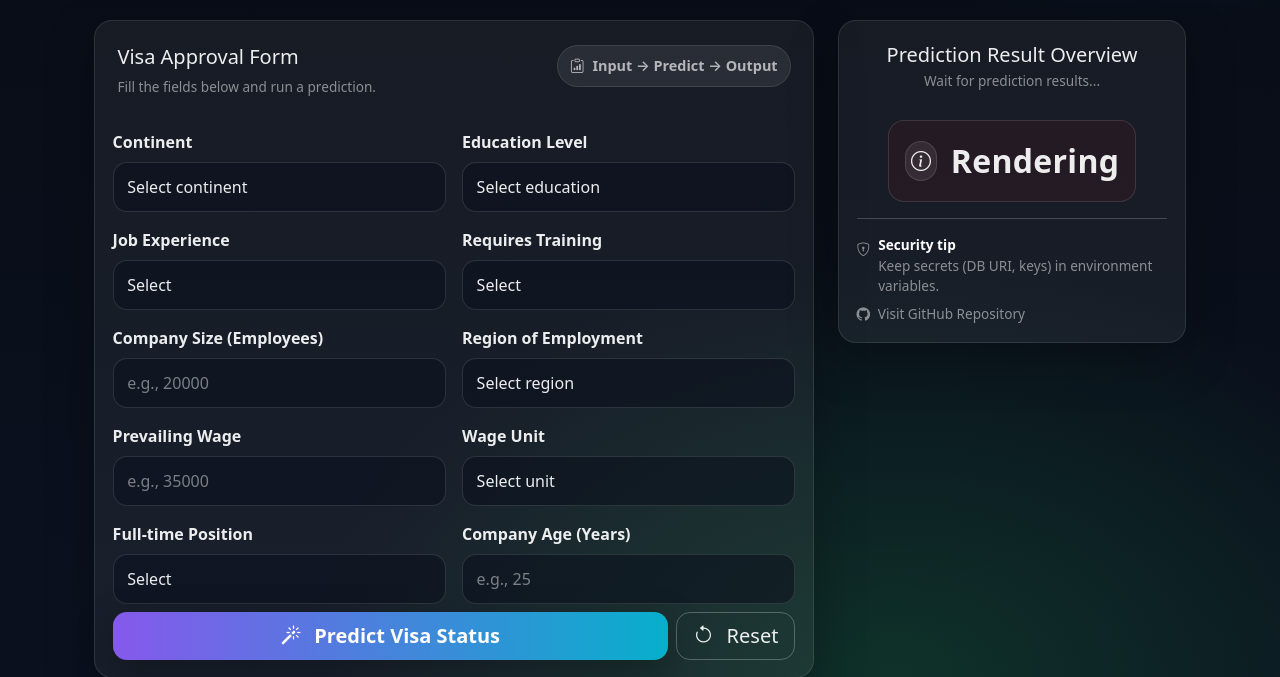
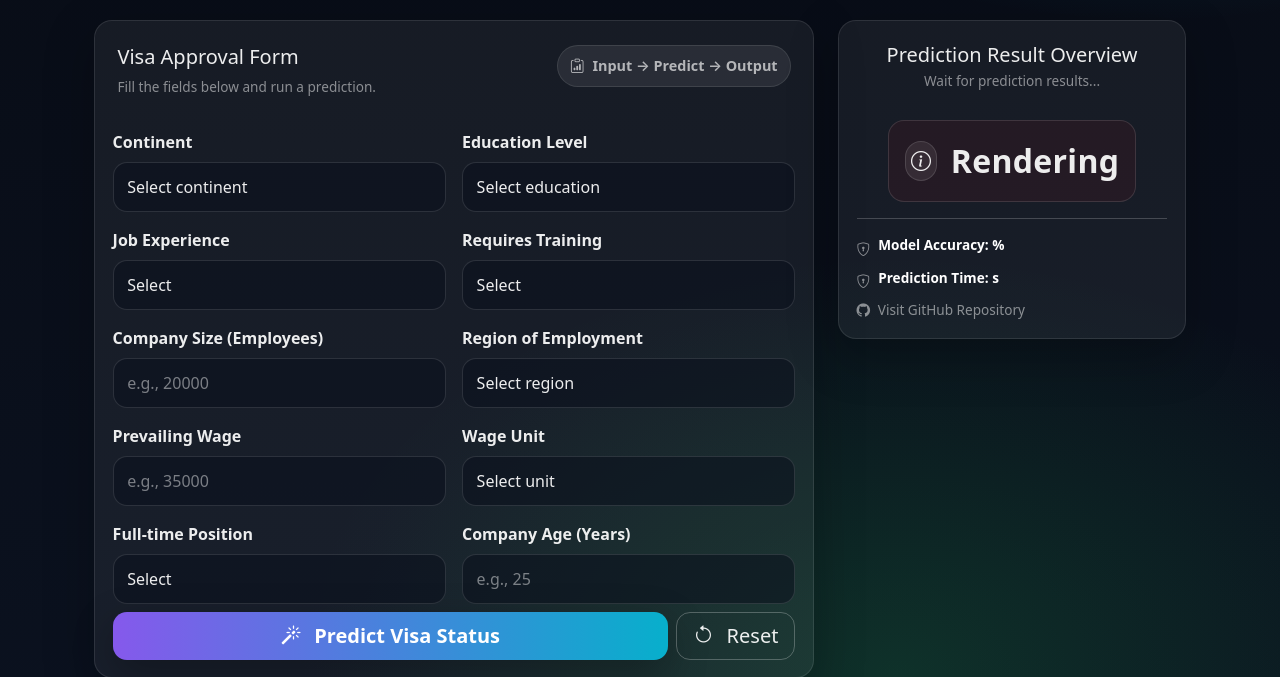
Before and after one commit to Kazeem-Bello/US-Visa-Approval-Prediction, a FastAPI app: page / in a window 1280 px wide. Shown: the part 519-1196 px from the top of the page. Run offline with FastAPI, Linux system fonts and the light colour scheme.

Commit message:
model accuracy added to artifact and UI updated

```diff
--- a/US_Visa/components/model_trainer.py
+++ b/US_Visa/components/model_trainer.py
@@ -30,11 +30,11 @@ class ModelTrainer:
             best_model_detail = model_factory.get_best_model(X = x_train, y = y_train, base_accuracy = self.model_trainer_config.expected_score)
             model_obj = best_model_detail.best_model
             y_pred = model_obj.predict(x_test)
-            accuray = accuracy_score(y_test, y_pred)
+            accuracy = accuracy_score(y_test, y_pred)
             precision = precision_score(y_test, y_pred)
             recall = recall_score(y_test, y_pred)
             f1 = f1_score(y_test, y_pred)
-            metric_artifact = classificationmetricartifact(f1_score = f1, precision_score = precision, recall_score = recall)
+            metric_artifact = classificationmetricartifact(f1_score = f1, precision_score = precision, recall_score = recall, accuracy = accuracy)
 
             return best_model_detail, metric_artifact
 
--- a/US_Visa/entity/artifact_entity.py
+++ b/US_Visa/entity/artifact_entity.py
@@ -22,6 +22,7 @@ class classificationmetricartifact:
     f1_score: float
     precision_score: float
     recall_score: float
+    accuracy: float
 
 @dataclass
 class modeltrainerartifact:
@@ -34,6 +35,8 @@ class modelevaluationartifact:
     changed_accuracy: float
     s3_model_path: str
     trained_model_path: str
+    trained_model_accuracy: float
+    best_model_accuracy: float
 
 @dataclass
 class modelpusherartifact:
--- a/US_Visa/pipeline/train_pipeline.py
+++ b/US_Visa/pipeline/train_pipeline.py
@@ -23,6 +23,7 @@ class trainpipeline:
         self.modeltrainerconfig = modeltrainerconfig()
         self.modelevaluationconfig = modelevaluationconfig()
         self.modelpusherconfig = modelpusherconfig()
+        self.model_accuracy = None
 
     def start_data_ingestion(self) -> dataingestionartifact:
         "This method of the train_pipeline is responsible for starting the data ingestion component"
@@ -93,7 +94,9 @@ class trainpipeline:
                                                                      model_trainer_artifact = model_trainer_artifact)
             if not model_evaluation_artifact.is_model_accepted:
                 logging.info("Model not accepted")
+                self.model_accuracy = model_evaluation_artifact.best_model_accuracy
                 return None
+            self.model_accuracy = model_evaluation_artifact.trained_model_accuracy
             model_pusher_artifact = self.start_model_pusher(model_evaluation_artifact = model_evaluation_artifact)
 
         except Exception as e:
--- a/app.py
+++ b/app.py
@@ -60,7 +60,7 @@ class DataForm:
 async def index(request: Request):
 
     return templates.TemplateResponse(
-            "index.html",{"request": request, "context": "Rendering"})
+            "index.html",{"request": request, "context": "Rendering", "status_code": None})
 
 
 @app.get("/train")
@@ -100,16 +100,17 @@ async def predictRouteClient(request: Request):
         model_predictor = USvisaClassifier()
 
         value = model_predictor.predict(dataframe=usvisa_df)[0]
+        status_code = value
 
         status = None
         if value == 1:
-            status = "Visa-approved"
+            status = "Approved"
         else:
-            status = "Visa Not-Approved"
+            status = "Denied"
 
         return templates.TemplateResponse(
             "index.html",
-            {"request": request, "context": status},
+            {"request": request, "context": status, "status_code": value},
         )
 
     except Exception as e:
--- a/static/css/style.css
+++ b/static/css/style.css
@@ -274,6 +274,15 @@ a {
 
 }
 
+.result-approved {
+  border-color: rgba(9, 241, 94, 0.35);
+  background: rgba(34, 197, 94, 0.1);
+}
+.result-denied {
+  border-color: rgba(238, 5, 5, 0.35);
+  background: rgba(241, 5, 5, 0.1);
+}
+
 .result-icon {
   width: 40px;
   height: 40px;
@@ -294,14 +303,7 @@ a {
   display: inline-flex;
 }
 
-.result-approved {
-  border-color: rgba(34, 197, 94, 0.35);
-  background: rgba(34, 197, 94, 0.1);
-}
-.result-denied {
-  border-color: rgba(239, 68, 68, 0.35);
-  background: rgba(239, 68, 68, 0.1);
-}
+
 
 
 .hr-soft {
--- a/templates/index.html
+++ b/templates/index.html
@@ -251,10 +251,11 @@
               <div class="sub">
                 <div class="d-flex align-items-start gap-2 mb-2">
                   <i class="bi bi-shield-lock mt-1"></i>
-                  <div>
-                    <div class="fw-semibold text-white">Security tip</div>
-                    Keep secrets (DB URI, keys) in environment variables.
-                  </div>
+                    <div class="fw-semibold text-white">Model Accuracy: {{ accuracy }}%</div>
+                </div>
+                                <div class="d-flex align-items-start gap-2 mb-2">
+                  <i class="bi bi-shield-lock mt-1"></i>
+                    <div class="fw-semibold text-white">Prediction Time: {{ time }}s</div>
                 </div>
               </div>
               <div class="sub">
@@ -282,5 +283,27 @@
       integrity="sha384-YvpcrYf0tY3lHB60NNkmXc5s9fDVZLESaAA55NDzOxhy9GkcIdslK1eN7N6jIeHz"
       crossorigin="anonymous"
     ></script>
+
+  <script>
+  (function () {
+    const banner = document.getElementById("resultBanner");
+    if (!banner) return;
+
+    // Use tojson to safely pass Python variable into JS
+    const prediction_status = {{ status_code | tojson }};
+
+    // Remove any previous classes
+    banner.classList.remove("result-approved", "result-denied", "result-neutral");
+
+    if (prediction_status === 1) {
+      banner.classList.add("result-approved");
+    } else if (prediction_status === 0) {
+      banner.classList.add("result-denied");
+    } else {
+      banner.classList.add("result-neutral");
+    }
+
+  })();
+</script>
   </body>
 </html>
```
Also changed, not shown: US_Visa/components/model_evaluation.py (+11 -5 lines), demo.py (+19 -14 lines).
